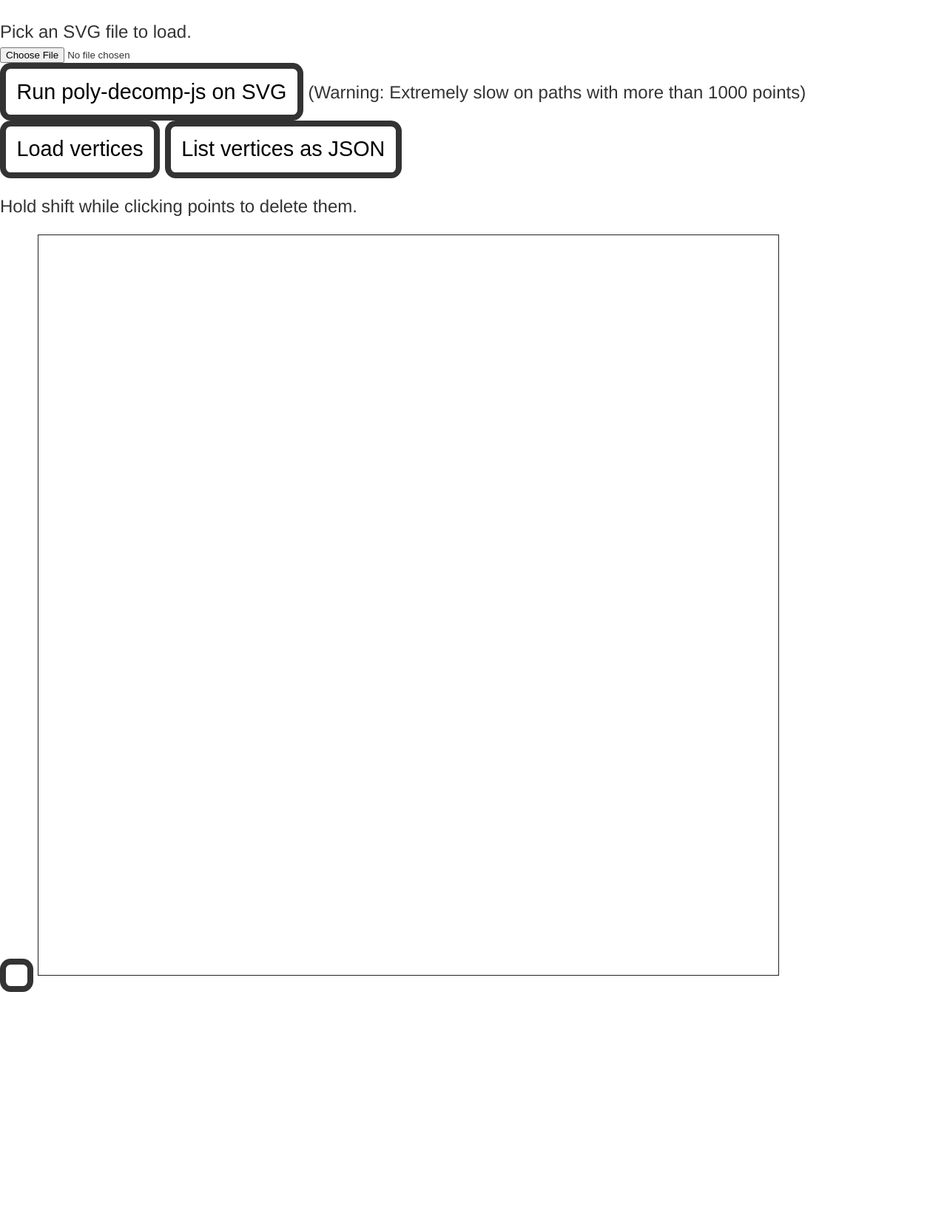
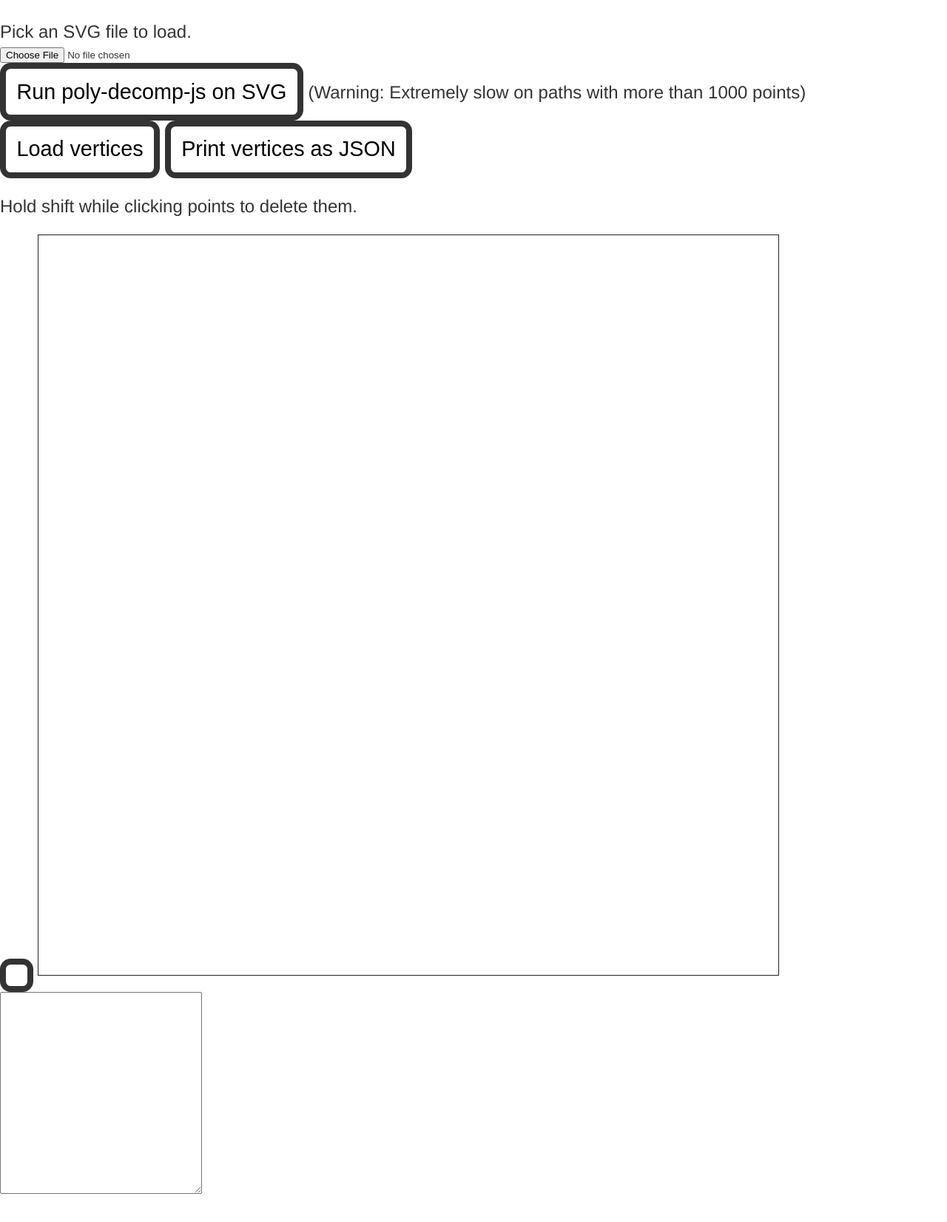
Before and after one commit to jimkang/svg-vertex-editor, a website with bundled scripts: page index.html in a window 1280 px wide. Shown: the part 90-1742 px from the top of the page at 74% size. Before the commit the page ends 1463 px from the top, so only its background shows below. Built offline with nearby package versions, Linux system fonts and the light colour scheme; what route-state would draw is missing.

Commit message:
Add support for printing the vertices as JSON.

```diff
--- a/app.css
+++ b/app.css
@@ -69,6 +69,11 @@ circle {
   fill: hsla(300, 50%, 50%, 0.75);
 }
 
+textarea {
+  width: 20em;
+  height: 20em;
+}
+
 @media all and (max-height: 568px) {
   body {
     font-size: 18px;
--- a/app.js
+++ b/app.js
@@ -7,6 +7,7 @@ import { getVerticesFromDecomp } from './updaters/get-vertices-from-decomp';
 import { renderSVG } from './renderers/render-svg';
 import { renderVertices } from './renderers/render-vertices';
 import { renderAddMode } from './renderers/render-add-mode';
+import { renderPrintVertices } from './renderers/render-print-vertices';
 
 var routeState;
 var loadedSVGRoot;
@@ -67,6 +68,7 @@ function onDecompClick() {
 function onVertices({ vertices }) {
   loadedVertices = vertices;
   renderVertices({ vertices: loadedVertices, onVerticesChange: onVertices, addMode });
+  renderPrintVertices({ vertices: loadedVertices });
 }
 
 function reportTopLevelError(msg, url, lineNo, columnNo, error) {
--- a/index.html
+++ b/index.html
@@ -20,7 +20,7 @@
 
     <button id="run-decomp-button">Run poly-decomp-js on SVG</button> (Warning: Extremely slow on paths with more than 1000 points)
     <button id="load-vertices-button">Load vertices</button>
-    <button id="list-vertices-button">List vertices as JSON</button>
+    <button id="print-vertices-button">Print vertices as JSON</button>
 
     <p>Hold shift while clicking points to delete them.</p>
     <button id="add-mode-toggle"></button>
@@ -30,6 +30,8 @@
       <g id="vertices"></g>
     </svg>
 
+    <textarea id="json-area"></textarea>
+
     <div id="version-info"></div>
 
     <script src="index.js"></script>
```
